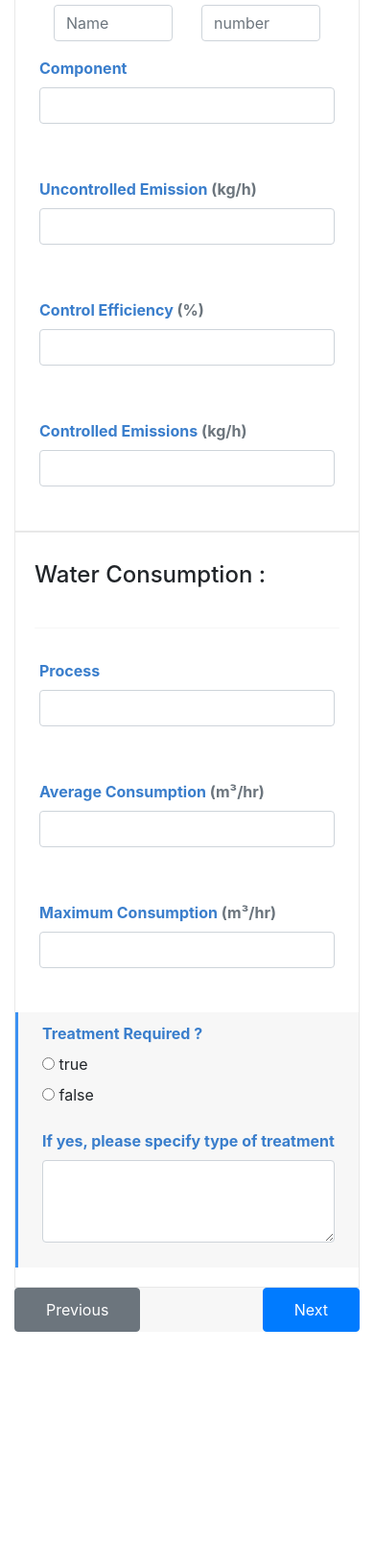
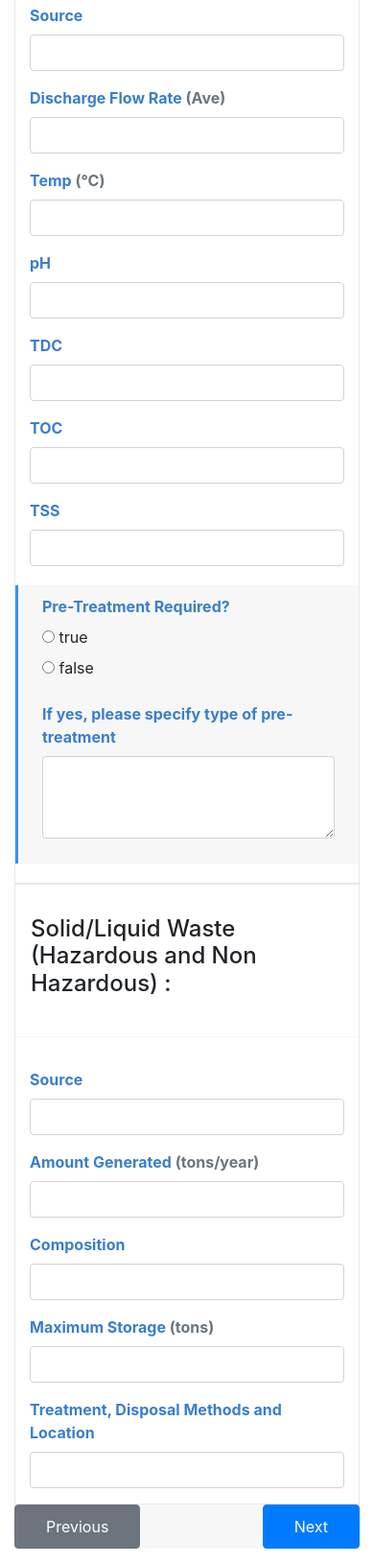
Before and after one commit to Sami-Js/FormUser, a plain HTML site: page index.html in a window 390 px wide. Shown: the part 370-2000 px from the top of the page at 96% size. Before the commit the page ends 1806 px from the top, so only its background shows below. Drawn offline with nearby package versions, Linux system fonts and the light colour scheme.

Commit message:
page number 6

```diff
--- a/index.html
+++ b/index.html
@@ -864,7 +864,7 @@
         </div>
 
         <!-- 5th slide -->
-        <div id="container-form-3" class="from_group">
+        <div id="container-form-3" class="from_group d-none">
             <form name="FugitiveAirEmissionsForm" id="FugitiveAirEmissionsForm">
                 <div class="form-row">
                     <div class="header-address">
@@ -961,9 +961,114 @@
                     <div class=" md-2 col-md-12 mb-3">
                         <label class="address-inp">If yes, please specify
                             type of treatment
-                            </label>
+                        </label>
                         <textarea name="treatmentRequiredList" class="form-control" rows="3"></textarea>
                     </div>
+                </div>
+                <!--------------------------            Here input empty      ------------------------------------ -->
+                <input type="hidden" name="empty">
+            </form>
+        </div>
+        <!--------     6th slide     ------->
+        <div id="container-form-4" class="from_group">
+            <form name="EffluentWastewaterForm" id="EffluentWastewaterForm">
+                <div class="header-address">
+                    <h4>Effluent/ Wastewater Discharges:</h4>
+                </div>
+                <div class="col-md-12 mb-3">
+                    <label class="address-inp">Source
+                    </label>
+                    <input type="text" class="form-control" name="source">
+                </div>
+                <div class=" md-2 col-md-12 mb-3">
+                    <label class="address-inp">Discharge Flow Rate
+                        <span class="text-muted">(Ave)</span>
+                    </label>
+                    <input type="number" name="dischargeFlow" class="form-control">
+                </div>
+                <div class="col-md-12 mb-3">
+                    <label class="address-inp">Temp <span class="text-muted">(&deg;C)</span>
+                    </label>
+                    <input type="number" name="temp" class="form-control">
+                </div>
+                <div class="col-md-12 mb-3">
+                    <label class="address-inp">pH
+                    </label>
+                    <input type="number" name="ph" class="form-control">
+                </div>
+                <div class="col-md-12 mb-3">
+                    <label class="address-inp">TDC
+                    </label>
+                    <input type="number" name="tds" class="form-control">
+                </div>
+                <div class="col-md-12 mb-3">
+                    <label class="address-inp">TOC
+                    </label>
+                    <input type="number" name="toc" class="form-control">
+                </div>
+                <div class="col-md-12 mb-3">
+                    <label class="address-inp">TSS
+                    </label>
+                    <input type="number" name="tss" class="form-control">
+                </div>
+                <div class="form-row  two-element">
+                    <div class="col-md-12 mb-3">
+                        <label class="address-inp">Pre-Treatment Required?</label>
+                        <div class="radio">
+                            <div class="radio-item">
+                                <label>
+                                    <input type="radio" data-value=true name="radio1">
+                                    true
+                                </label>
+                            </div>
+                            <div class="radio-item">
+                                <label>
+                                    <input type="radio" data-value=false name="radio1">
+                                    false
+                                </label>
+                            </div>
+                        </div>
+                    </div>
+                    <div class=" md-2 col-md-12 mb-3">
+                        <label class="address-inp">If yes, please specify
+                            type of pre-treatment
+                        </label>
+                        <textarea name="providePreTreatment" class="form-control" rows="3"></textarea>
+                    </div>
+                </div>
+                <!--------------------------            Here input empty        ------------------------------------ -->
+                <input type="hidden" name="empty">
+            </form>
+            <form name="SolidLiquidWasteForm" id="SolidLiquidWasteForm">
+                <div class="header-address">
+                    <h4>Solid/Liquid Waste (Hazardous and Non Hazardous) :  </h4>
+                </div>
+                <div class="col-md-12 mb-3">
+                    <label class="address-inp">Source
+                    </label>
+                    <input type="text" class="form-control" name="source">
+                </div>
+                <div class=" md-2 col-md-12 mb-3">
+                    <label class="address-inp">Amount Generated <span class="text-muted">(tons/year)          </span>
+                    </label>
+                    <input type="number" name="amountGenerated" class="form-control">
+                </div>
+                <div class="col-md-12 mb-3">
+                    <label class="address-inp">Composition
+                    </label>
+                    <input type="text" name="composition" class="form-control">
+                </div>
+                <div class="col-md-12 mb-3">
+                    <label class="address-inp">Maximum Storage
+                        <span class="text-muted">(tons)</span>
+                    </label>
+                    <input type="number" name="maximumStorage" class="form-control">
+                </div>
+                <div class="col-md-12 mb-3">
+                    <label class="address-inp">Treatment, Disposal Methods and
+                        Location
+                    </label>
+                    <input type="text" name="treatmentMethodsLocation" class="form-control">
                 </div>
                 <!--------------------------            Here input empty        ------------------------------------ -->
                 <input type="hidden" name="empty">
--- a/style.scss
+++ b/style.scss
@@ -35,7 +35,7 @@ form{
     display: flex;
     justify-content: space-between;
     align-items: center ;
-    padding-bottom: 2rem ;
+    padding: 2rem 1rem ;
     margin-bottom: 2rem ;
     border-bottom: 1px solid #f7f7f7;
 }
```
Also changed, not shown: style.css, 1 other file.
